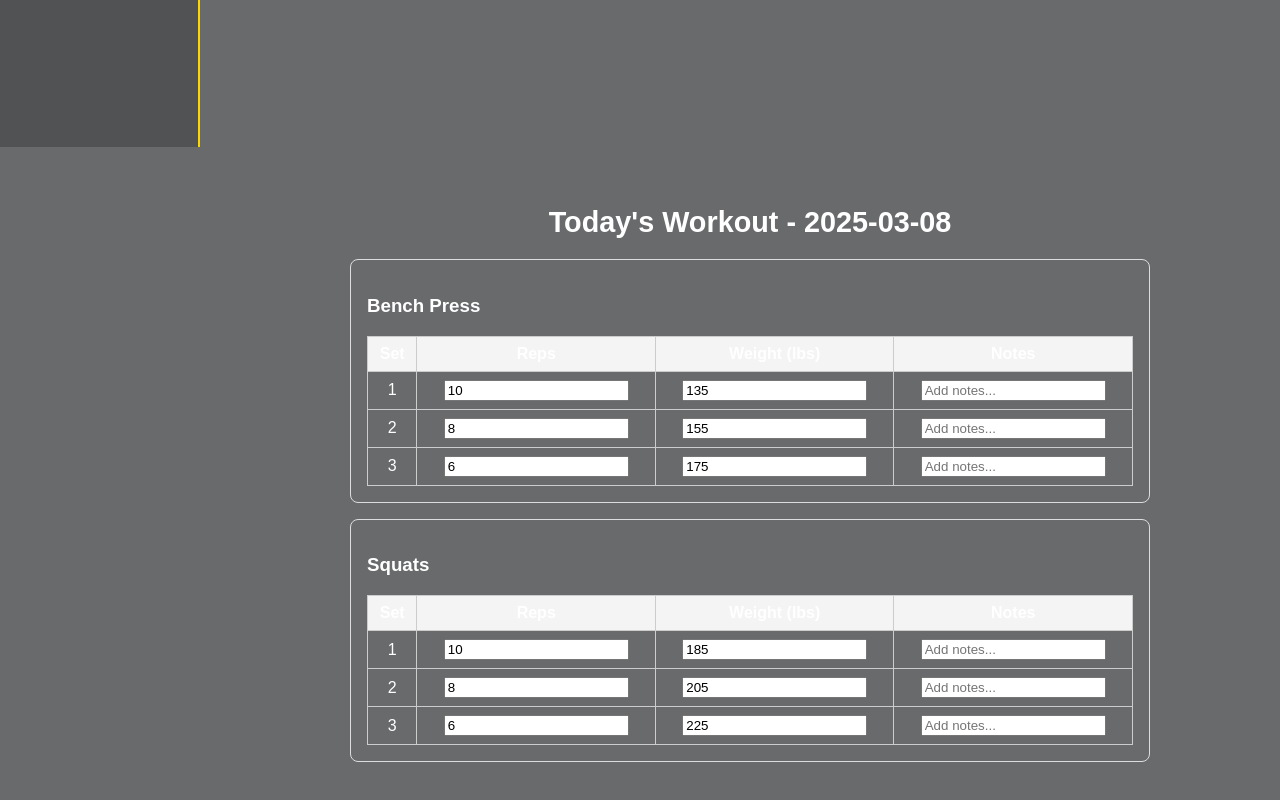
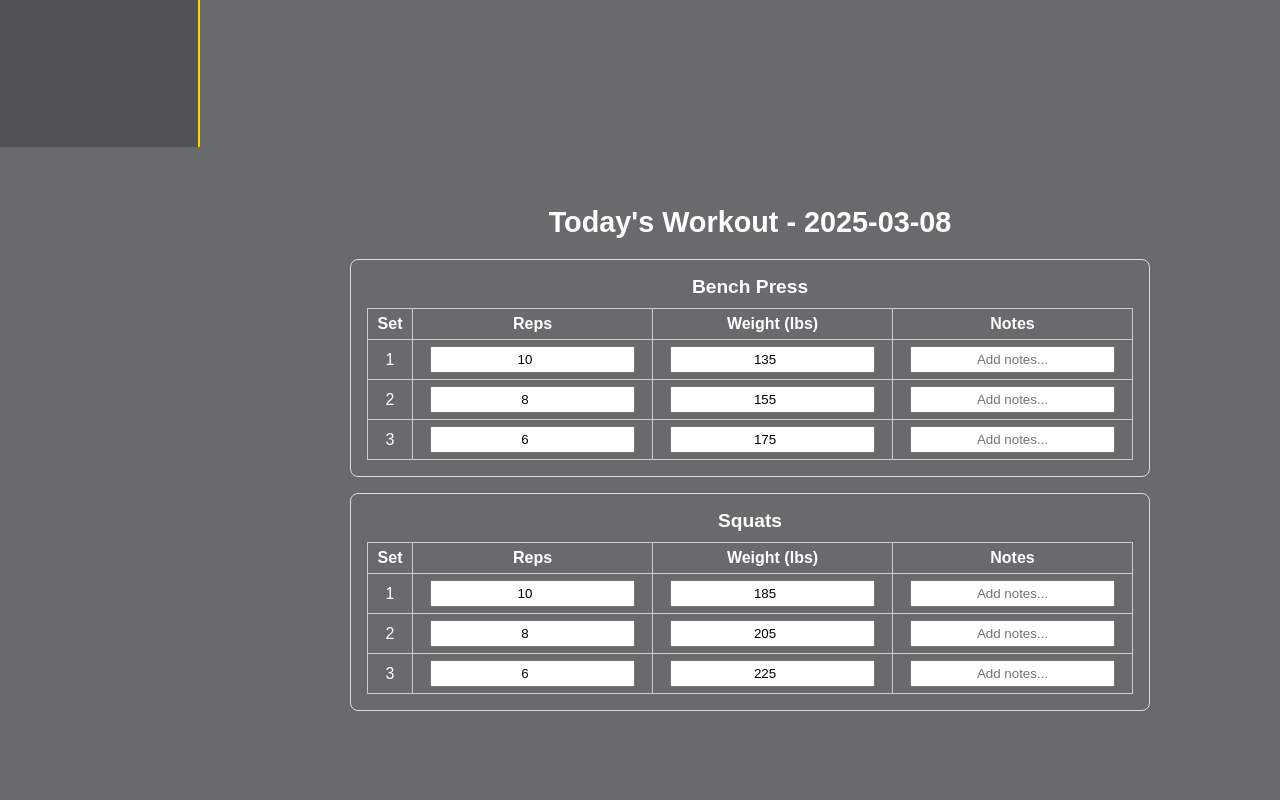
Before and after one commit to dkpunit/workout-tracker, a React (Create React App) app: page / in a window 1280 px wide. Shown: the part 673-1473 px from the top of the page. After the commit the page ends 1440 px from the top, so only its background shows below. Built offline with nearby package versions, Linux system fonts and the light colour scheme.

Commit message:
Updated App.js

```diff
--- a/src/components/ExerciseCard.css
+++ b/src/components/ExerciseCard.css
@@ -1,22 +1,34 @@
-
 .exercise-card {
   border: 1px solid #ddd;
   padding: 16px;
   border-radius: 8px;
   margin-bottom: 16px;
+  display: flex;
+  flex-direction: column;
+  align-items: center; /* center horizontally */
+}
+
+.exercise-card h3 {
+  margin-top: 0; /* removes extra margin pushing inputs down */
+  margin-bottom: 10px;
+  font-size: 1.2rem;
 }
 
 .exercise-card table {
   width: 100%;
   border-collapse: collapse;
+  margin-top: 0;
 }
 
 .exercise-card th, .exercise-card td {
   border: 1px solid #ccc;
-  padding: 8px;
+  padding: 6px;
   text-align: center;
 }
 
-.exercise-card th {
-  background-color: #f4f4f4;
+.exercise-card input {
+  width: 90%;
+  padding: 4px;
+  text-align: center;
+  box-sizing: border-box;
 }
```
